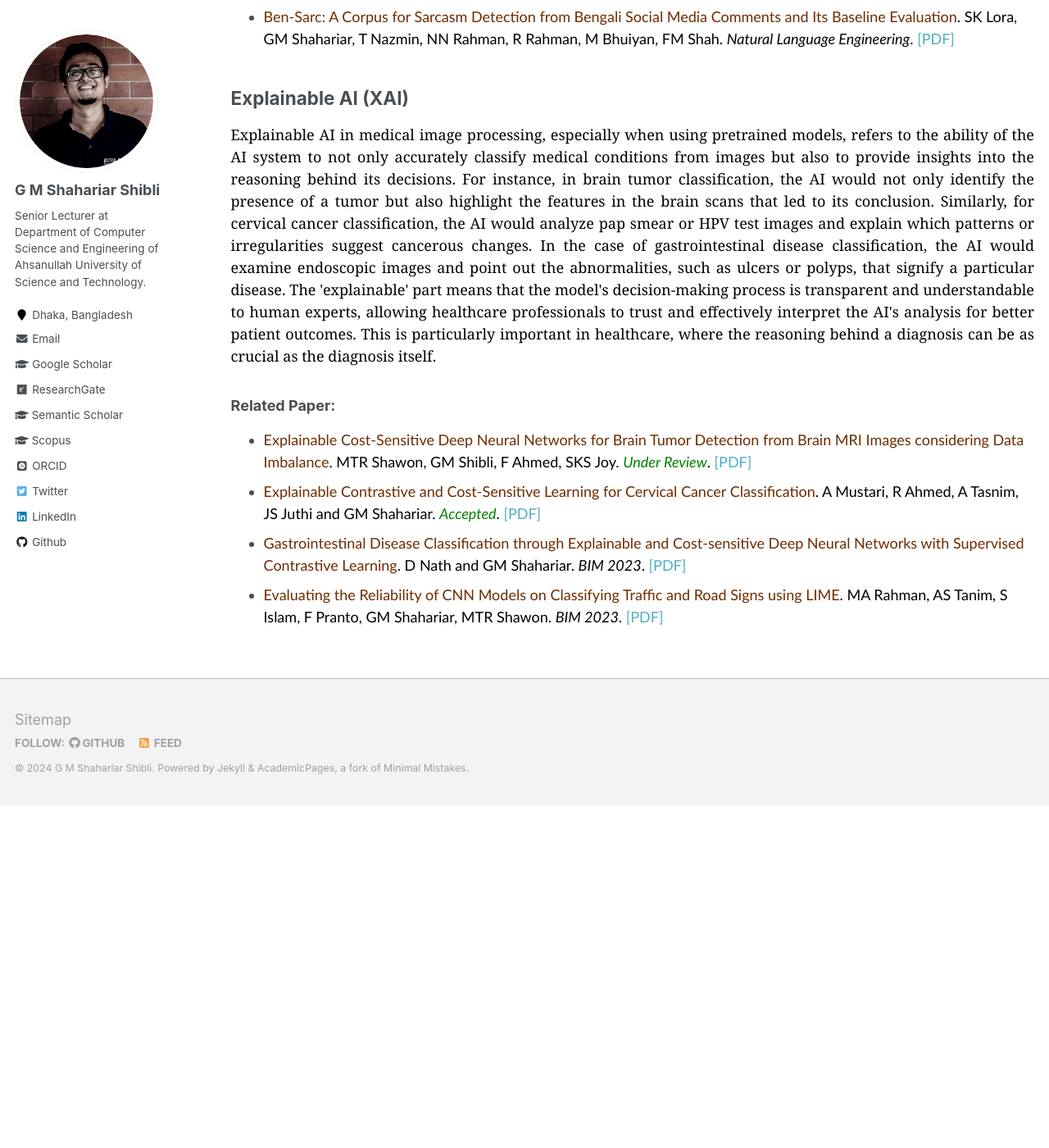
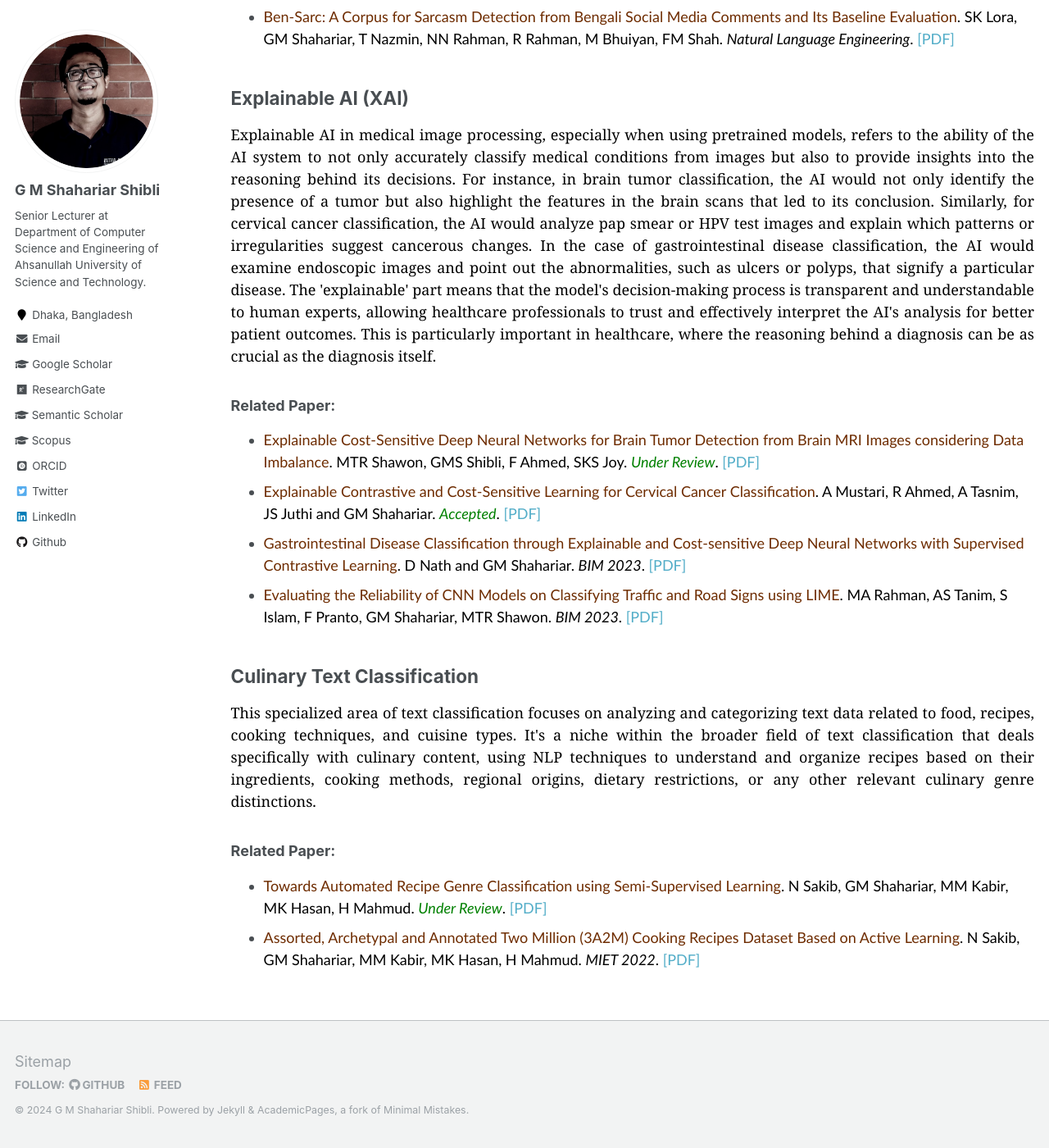
Before and after one commit to shahariar-shibli/shahariar-shibli.github.io, a Jekyll site: the page built from _pages/research.md, in a window 1280 px wide and 1400 px high, scrolled down 4022 px. Shown: the whole window at 82% size. Built offline with Jekyll 4.4.1, drawn with Linux system fonts in a browser that asks for light colours; some web fonts are replaced; before the commit the page ends 5004 px from its top, so only the background shows below that.

Commit message:
Update research.md

```diff
--- a/_pages/research.md
+++ b/_pages/research.md
@@ -147,7 +147,19 @@ effectively interpret the AI's analysis for better patient outcomes. This is par
 healthcare, where the reasoning behind a diagnosis can be as crucial as the diagnosis itself.
 </p>
 ### Related Paper:
-+ <span style="font-family:Trebuchet MS; color:black;"><span style="color:#6E2C00">Explainable Cost-Sensitive Deep Neural Networks for Brain Tumor Detection from Brain MRI Images considering Data Imbalance</span>. MTR Shawon, GM Shibli, F Ahmed, SKS Joy. <span style="color:green;"><em>Under Review</em></span>. [[PDF]](https://arxiv.org/pdf/2308.00608.pdf)</span>
++ <span style="font-family:Trebuchet MS; color:black;"><span style="color:#6E2C00">Explainable Cost-Sensitive Deep Neural Networks for Brain Tumor Detection from Brain MRI Images considering Data Imbalance</span>. MTR Shawon, GMS Shibli, F Ahmed, SKS Joy. <span style="color:green;"><em>Under Review</em></span>. [[PDF]](https://arxiv.org/pdf/2308.00608.pdf)</span>
 + <span style="font-family:Trebuchet MS; color:black;"><span style="color:#6E2C00">Explainable Contrastive and Cost-Sensitive Learning for Cervical Cancer Classification</span>. A Mustari, R Ahmed, A Tasnim, JS Juthi and GM Shahariar. <span style="color:green;"><em>Accepted</em></span>. [[PDF]]()</span>
 + <span style="font-family:Trebuchet MS; color:black;"><span style="color:#6E2C00">Gastrointestinal Disease Classification through Explainable and Cost-sensitive Deep Neural Networks with Supervised Contrastive Learning</span>. D Nath and GM Shahariar. <em>BIM 2023</em>. [[PDF]](https://arxiv.org/pdf/2307.07603.pdf)</span>
 + <span style="font-family:Trebuchet MS; color:black;"><span style="color:#6E2C00">Evaluating the Reliability of CNN Models on Classifying Traffic and Road Signs using LIME</span>. MA Rahman, AS Tanim, S Islam, F Pranto, GM Shahariar, MTR Shawon. <em>BIM 2023</em>. [[PDF]](https://arxiv.org/pdf/2309.05747.pdf)</span>
+
+## Culinary Text Classification
+<p style="text-align:justify; color:black; font-family:Georgia">
+This specialized area of text classification focuses on analyzing and categorizing text data related to food,
+recipes, cooking techniques, and cuisine types. It's a niche within the broader field of text classification
+that deals specifically with culinary content, using NLP techniques to understand and organize recipes based
+on their ingredients, cooking methods, regional origins, dietary restrictions, or any other relevant culinary
+genre distinctions.
+</p>
+### Related Paper:
++ <span style="font-family:Trebuchet MS; color:black;"><span style="color:#6E2C00">Towards Automated Recipe Genre Classification using Semi-Supervised Learning</span>. N Sakib, GM Shahariar, MM Kabir, MK Hasan, H Mahmud. <span style="color:green;"><em>Under Review</em></span>. [[PDF]](https://arxiv.org/pdf/2310.15693.pdf)</span>
++ <span style="font-family:Trebuchet MS; color:black;"><span style="color:#6E2C00">Assorted, Archetypal and Annotated Two Million (3A2M) Cooking Recipes Dataset Based on Active Learning</span>. N Sakib, GM Shahariar, MM Kabir, MK Hasan, H Mahmud. <em>MIET 2022</em>. [[PDF]](https://arxiv.org/pdf/2303.16778.pdf)</span>
```
